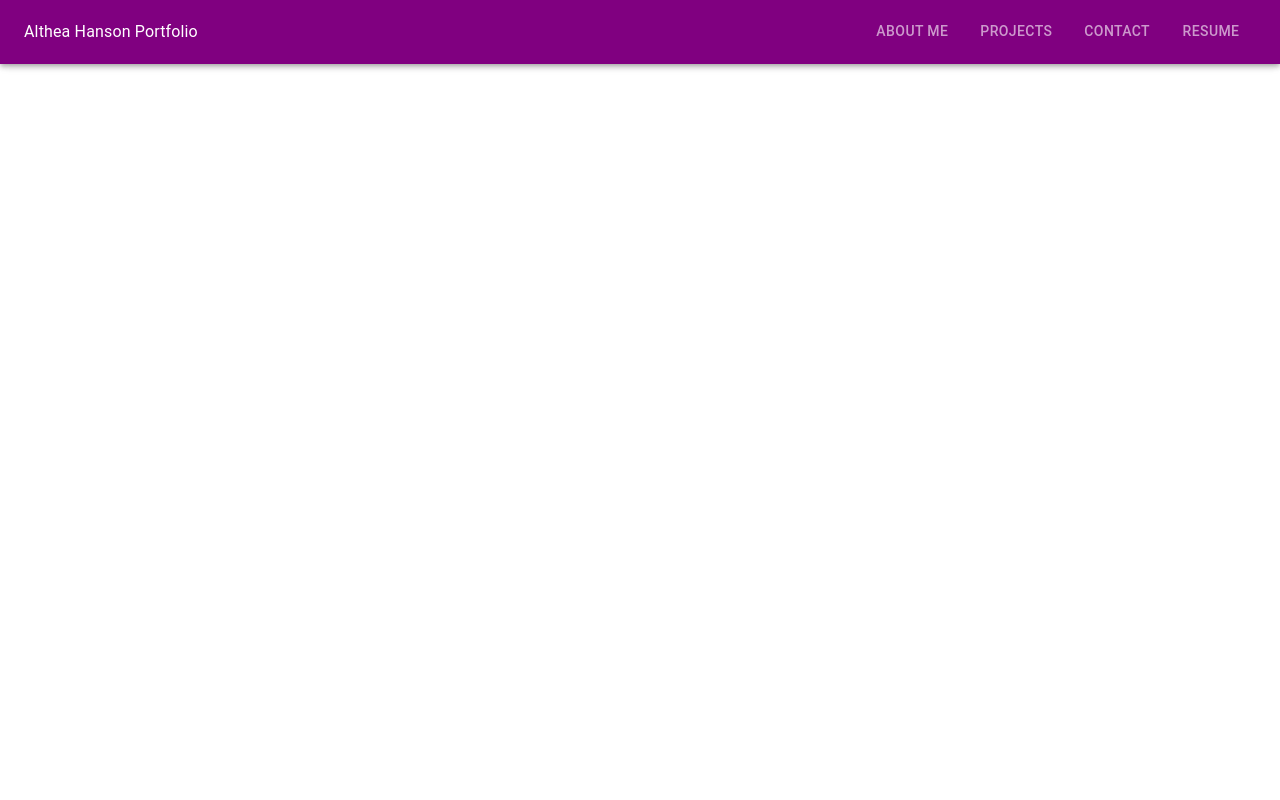
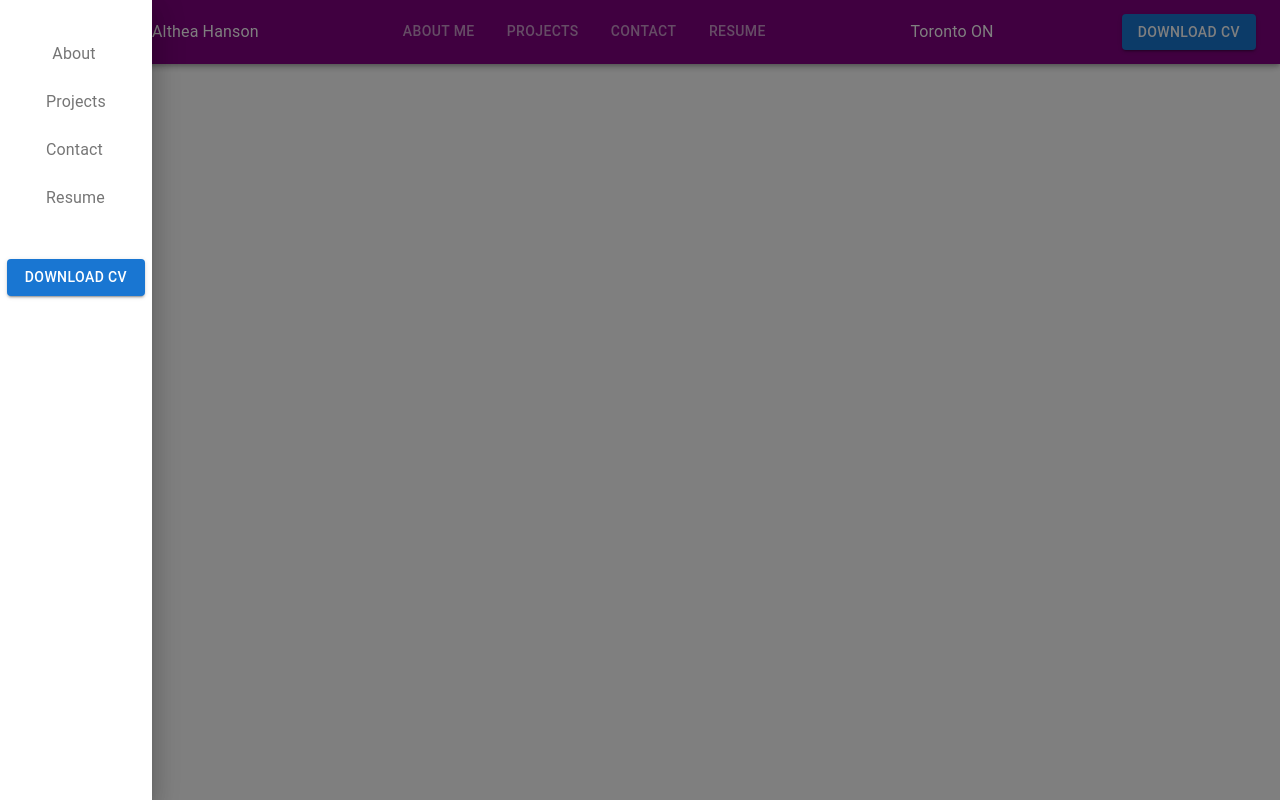
Before and after one commit to Altheahanson/MyReactPortfolio, a React (Create React App) app in the folder my-react-portfolio/: page / in a window 1280 px wide. Built offline with nearby package versions, Linux system fonts and the light colour scheme.

Commit message:
added a side navigation and a top navigation/header

```diff
--- a/my-react-portfolio/src/App.js
+++ b/my-react-portfolio/src/App.js
@@ -1,7 +1,9 @@
-import Sidebar from './components/Navigation';
+import Navigation from './components/Navigation';
+import Header from './components/Header';
 function App() {
     return <div>
-      <Sidebar/>
+      <Navigation/>
+      <Header/>
   </div>
 }
 export default App;
--- a/my-react-portfolio/src/components/Header.js
+++ b/my-react-portfolio/src/components/Header.js
@@ -0,0 +1,27 @@
+import React, {useState} from 'react'
+import { AppBar, Button, Tab, Tabs, Toolbar, Typography } from '@mui/material'
+// import Navigation from './Navigation'
+
+
+const Header = () => {
+    const [value, setValue] = useState();
+    return (
+        <React.Fragment>
+            <AppBar sx={{background: "purple"}}>
+                <Toolbar>
+                {/* <Navigation/> */}
+                <Typography sx={{ marginLeft: "auto" }}> Althea Hanson</Typography>
+                <Tabs sx={{ marginLeft: "auto" }} textColor="inherit" value={value} onChange={(e, value) => setValue(value)} indicatorColor="secondary">
+                    <Tab label="About Me"/>
+                    <Tab label="Projects"/>
+                    <Tab label="Contact"/>
+                    <Tab label="Resume"/>
+                </Tabs>
+                <Typography sx={{ marginLeft: "auto" }}> Toronto ON</Typography>
+                <Button sx={{ marginLeft: "auto" }} variant="contained"> DownLoad CV</Button>
+                </Toolbar>
+            </AppBar>
+        </React.Fragment>
+    )
+}
+export default Header
--- a/my-react-portfolio/src/components/Navigation.js
+++ b/my-react-portfolio/src/components/Navigation.js
@@ -1,22 +1,33 @@
-import React from 'react'
-import { AppBar, Tab, Tabs, Toolbar, Typography } from '@mui/material'
+
+import React from 'react';
+// import { Link } from 'react-router-dom';
+import { Drawer, Button, List, ListItemButton, ListItemIcon, ListItemText } from '@mui/material';
+// import MenuIcon from '@mui/icons-material/Menu';
+
+// Setup NavItems
+const PAGES = ['About', 'Projects', 'Contact', 'Resume'];
 
 const Navigation = () => {
-    return (
-        <React.Fragment>
-            <AppBar sx={{background: "purple"}}>
-                <Toolbar>
+  return (
+    <React.Fragment>
+      <Drawer open={true}>
+        <List sx={{ padding: '30px' }}>
+          {
+            PAGES.map((page, index) => (
+              <ListItemButton sx={{ textAlign: 'Center' }}  key={index}>
+                <ListItemIcon>
+                  <ListItemText>
+                     {page}
+                  </ListItemText>
+                </ListItemIcon>
+              </ListItemButton>
+            ))
+          }
+        </List>
+        <Button sx={{ margin: "7px" }} variant="contained"> DownLoad CV</Button>
+      </Drawer>
+    </React.Fragment>
+  )
+}
 
-                <Typography> Althea Hanson Portfolio </Typography>
-                <Tabs sx={{ marginLeft: "auto" }} textColor="inherit">
-                    <Tab label="About Me"/>
-                    <Tab label="Projects"/>
-                    <Tab label="Contact"/>
-                    <Tab label="Resume"/>
-                </Tabs>
-                </Toolbar>
-            </AppBar>
-        </React.Fragment>
-    )
-}
 export default Navigation
```
Also changed, not shown: my-react-portfolio/src/components/pages/About.js (+17 -0 lines).
